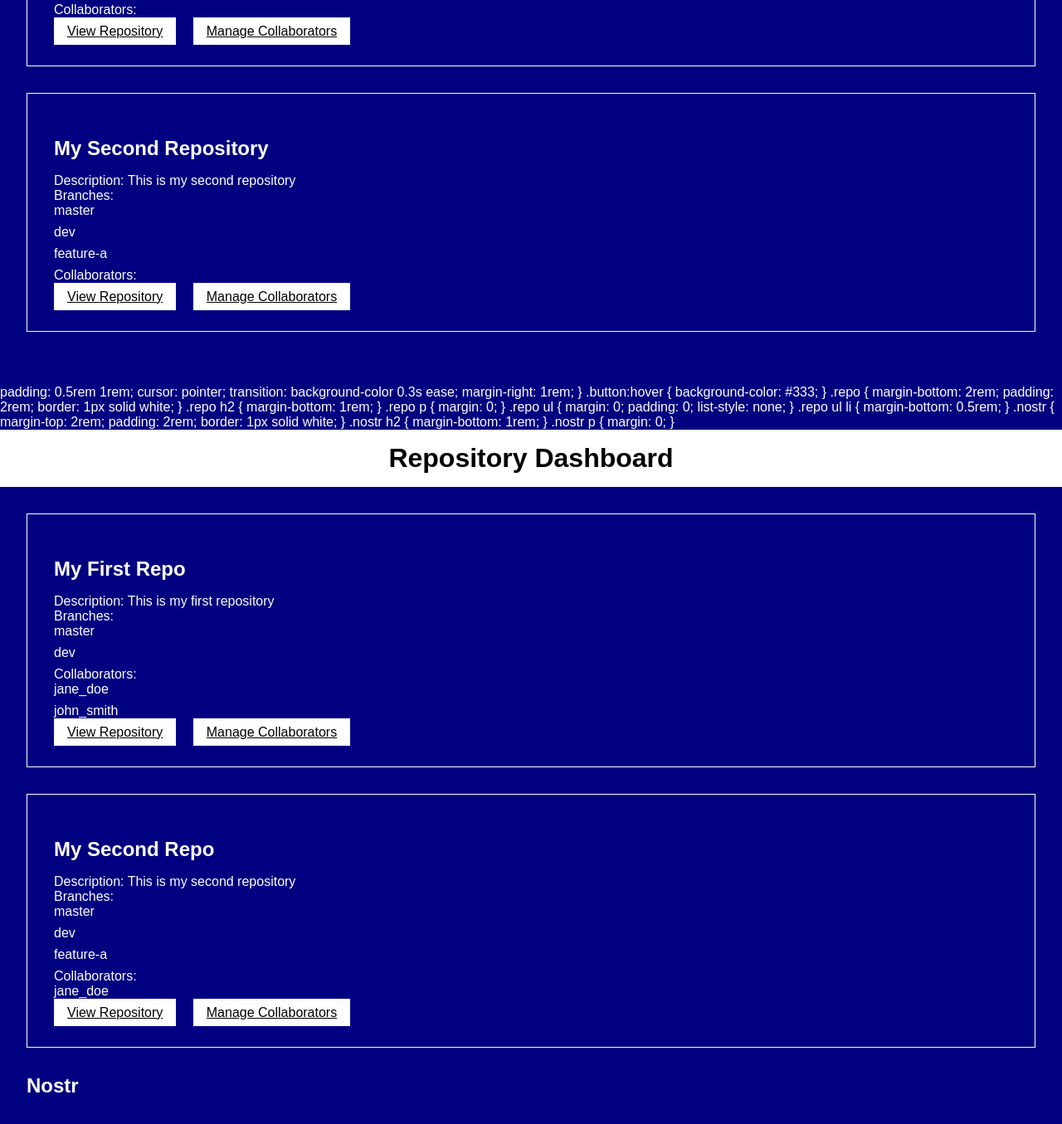
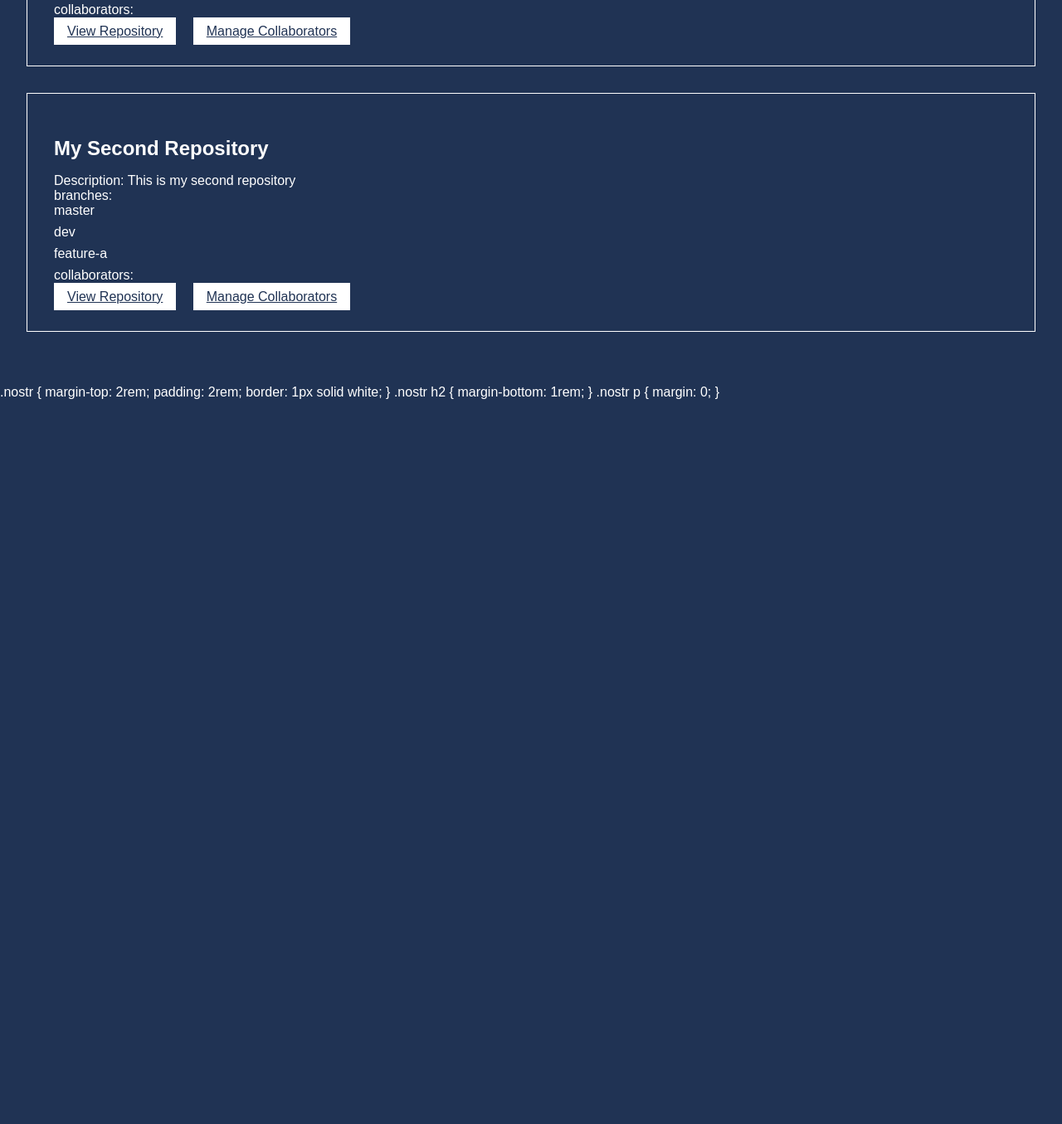
Before and after one commit to investinaccess/nostrsuite_attempt2, a website: page index.html in a window 1280 px wide. Shown: the part 333-1688 px from the top of the page at 83% size. After the commit the page ends 815 px from the top, so only its background shows below. Drawn offline with Linux system fonts and the light colour scheme.

Commit message:
Update index.html

```diff
--- a/index.html
+++ b/index.html
@@ -7,7 +7,7 @@
     <title>Repository Dashboard</title>
     <style>
       body {
-        background-color: #000080;
+        background-color: #203354;
         color: white;
         font-family: Arial, sans-serif;
         margin: 0;
@@ -15,8 +15,8 @@
       }
 
       header {
-        background-color: white;
-        color: black;
+        background-color: #203354;
+        color: white;
         padding: 1rem 0;
         text-align: center;
       }
@@ -31,7 +31,7 @@
 
       .button {
         background-color: white;
-        color: black;
+        color: #203354;
         border: none;
         padding: 0.5rem 1rem;
         cursor: pointer;
@@ -83,13 +83,13 @@
         <h2>My First Repository</h2>
         <p>Description: This is my first repository</p>
         <ul>
-          <li>Branches:
+          <li>branches:
             <ul>
               <li>master</li>
               <li>dev</li>
             </ul>
           </li>
-          <li>Collaborators:
+          <li>collaborators:
             <ul>
               <li></li>
               <li></li>
@@ -103,14 +103,14 @@
         <h2>My Second Repository</h2>
         <p>Description: This is my second repository</p>
         <ul>
-          <li>Branches:
+          <li>branches:
             <ul>
               <li>master</li>
               <li>dev</li>
               <li>feature-a</li>
             </ul>
           </li>
-          <li>Collaborators:
+          <li>collaborators:
             <ul>
               <li></li>
             </ul>
@@ -122,40 +122,6 @@
     </main>
   </body>
 </html>
-
-        padding: 0.5rem 1rem;
-        cursor: pointer;
-        transition: background-color 0.3s ease;
-        margin-right: 1rem;
-      }
-
-      .button:hover {
-        background-color: #333;
-      }
-
-      .repo {
-        margin-bottom: 2rem;
-        padding: 2rem;
-        border: 1px solid white;
-      }
-
-      .repo h2 {
-        margin-bottom: 1rem;
-      }
-
-      .repo p {
-        margin: 0;
-      }
-
-      .repo ul {
-        margin: 0;
-        padding: 0;
-        list-style: none;
-      }
-
-      .repo ul li {
-        margin-bottom: 0.5rem;
-      }
 
       .nostr {
         margin-top: 2rem;
@@ -173,49 +139,3 @@
     </style>
   </head>
   <body>
-    <header>
-      <h1>Repository Dashboard</h1>
-    </header>
-    <main>
-      <div class="repo">
-        <h2>My First Repo</h2>
-        <p>Description: This is my first repository</p>
-        <ul>
-          <li>Branches:
-            <ul>
-              <li>master</li>
-              <li>dev</li>
-            </ul>
-          </li>
-          <li>Collaborators:
-            <ul>
-              <li>jane_doe</li>
-              <li>john_smith</li>
-            </ul>
-          </li>
-        </ul>
-        <a href="#" class="button">View Repository</a>
-        <a href="#" class="button">Manage Collaborators</a>
-      </div>
-      <div class="repo">
-        <h2>My Second Repo</h2>
-        <p>Description: This is my second repository</p>
-        <ul>
-          <li>Branches:
-            <ul>
-              <li>master</li>
-              <li>dev</li>
-              <li>feature-a</li>
-            </ul>
-          </li>
-          <li>Collaborators:
-            <ul>
-              <li>jane_doe</li>
-            </ul>
-          </li>
-        </ul>
-        <a href="#" class="button">View Repository</a>
-        <a href="#" class="button">Manage Collaborators</a>
-      </div>
-      <div class="nostr">
-        <h2>Nostr</h2
```
